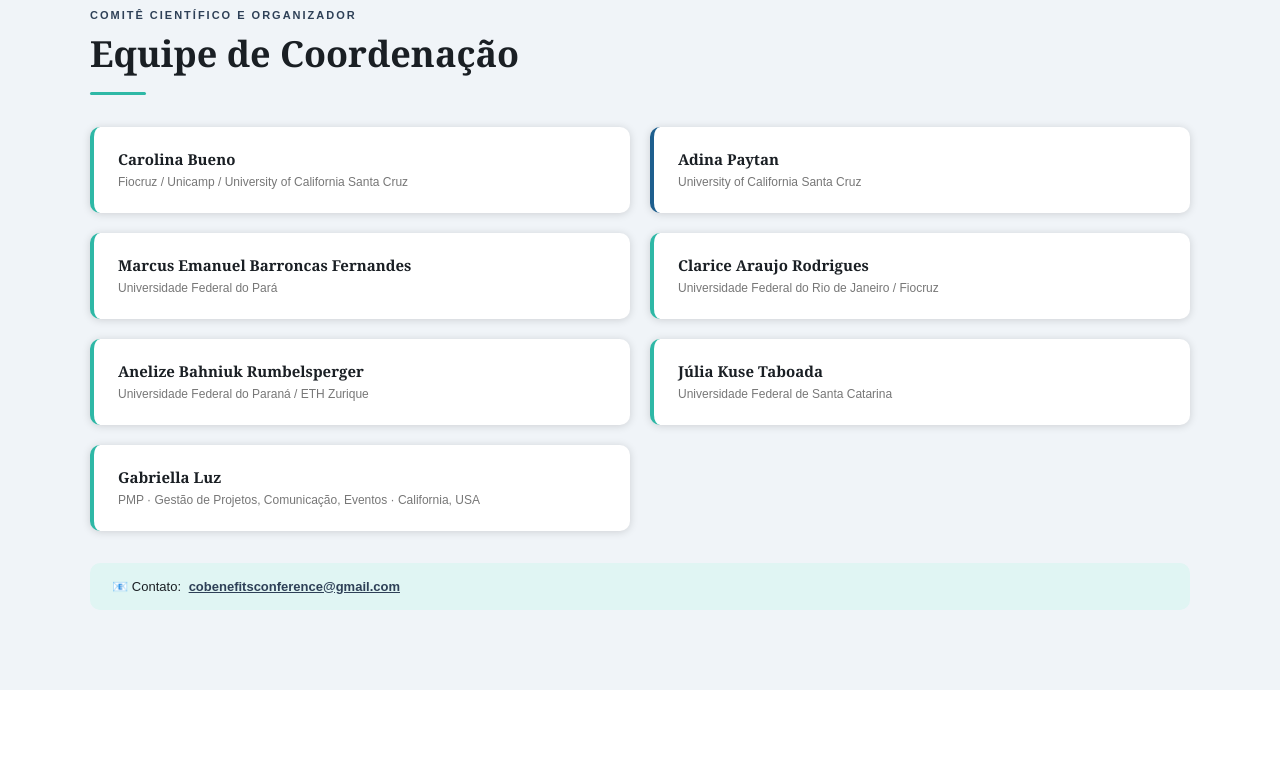
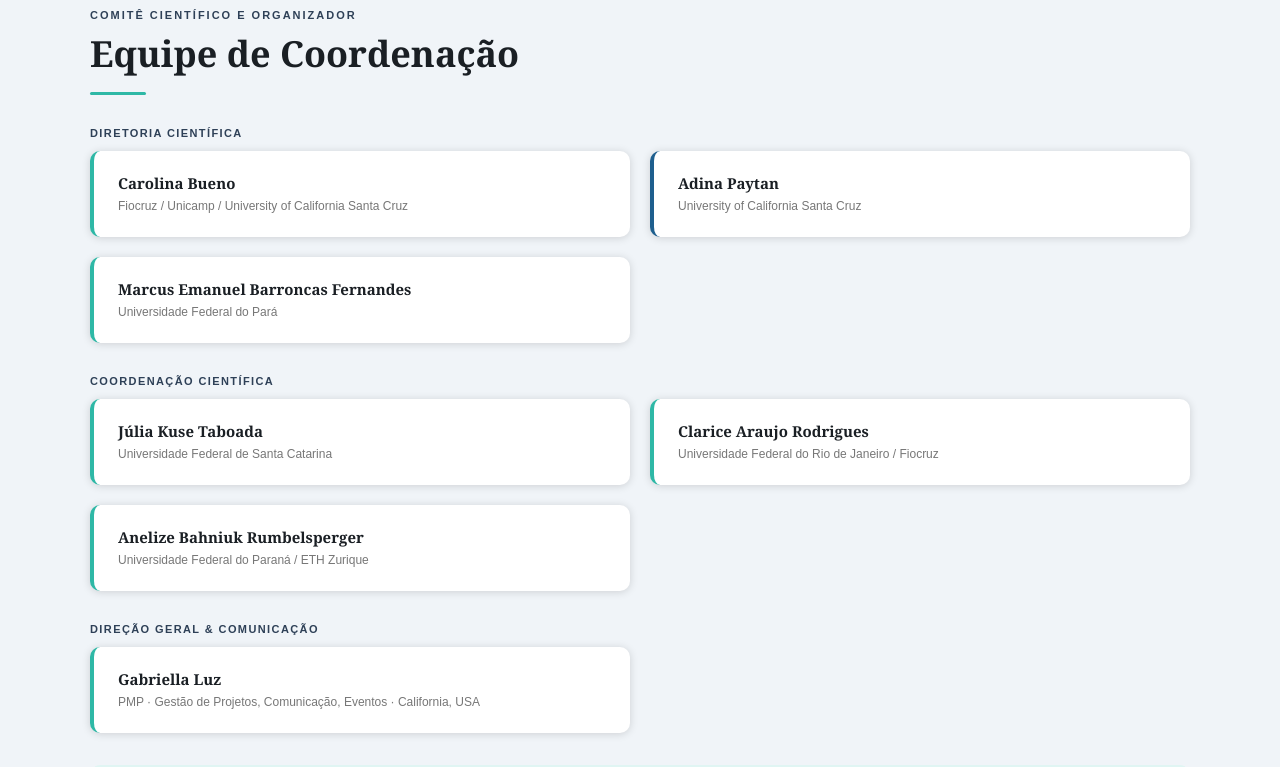
Before and after one commit to cobenefitsconference/cobenefits-conference, a plain HTML site: page index.html in a window 1280 px wide. Shown: the part 7490-8257 px from the top of the page. Drawn offline with Linux system fonts and the light colour scheme.

Commit message:
Update committee section with roles: Diretoria Cientifica, Coordenacao Cientifica, Direcao Geral

```diff
--- a/index.html
+++ b/index.html
@@ -2140,6 +2140,11 @@
       </h2>
       <div class="divider"></div>
 
+      <!-- Diretoria Científica -->
+      <p style="font-family:Arial,sans-serif;font-size:11px;font-weight:700;letter-spacing:1.4px;text-transform:uppercase;color:var(--green-mid);margin-bottom:12px;">
+        <span data-lang="pt">Diretoria Científica</span>
+        <span data-lang="en">Scientific Directors</span>
+      </p>
       <div class="org-grid" style="margin-bottom:32px;">
         <div class="org-card">
           <h4>Carolina Bueno</h4>
@@ -2153,6 +2158,18 @@
           <h4>Marcus Emanuel Barroncas Fernandes</h4>
           <div class="inst">Universidade Federal do Pará</div>
         </div>
+      </div>
+
+      <!-- Coordenação Científica -->
+      <p style="font-family:Arial,sans-serif;font-size:11px;font-weight:700;letter-spacing:1.4px;text-transform:uppercase;color:var(--green-mid);margin-bottom:12px;">
+        <span data-lang="pt">Coordenação Científica</span>
+        <span data-lang="en">Scientific Coordinators</span>
+      </p>
+      <div class="org-grid" style="margin-bottom:32px;">
+        <div class="org-card">
+          <h4>Júlia Kuse Taboada</h4>
+          <div class="inst">Universidade Federal de Santa Catarina</div>
+        </div>
         <div class="org-card">
           <h4>Clarice Araujo Rodrigues</h4>
           <div class="inst">Universidade Federal do Rio de Janeiro / Fiocruz</div>
@@ -2161,10 +2178,14 @@
           <h4>Anelize Bahniuk Rumbelsperger</h4>
           <div class="inst">Universidade Federal do Paraná / ETH Zurique</div>
         </div>
-        <div class="org-card">
-          <h4>Júlia Kuse Taboada</h4>
-          <div class="inst">Universidade Federal de Santa Catarina</div>
-        </div>
+      </div>
+
+      <!-- Direção Geral -->
+      <p style="font-family:Arial,sans-serif;font-size:11px;font-weight:700;letter-spacing:1.4px;text-transform:uppercase;color:var(--green-mid);margin-bottom:12px;">
+        <span data-lang="pt">Direção Geral &amp; Comunicação</span>
+        <span data-lang="en">General Director &amp; Communications</span>
+      </p>
+      <div class="org-grid" style="margin-bottom:32px;">
         <div class="org-card">
           <h4>Gabriella Luz</h4>
           <div class="inst">PMP · Gestão de Projetos, Comunicação, Eventos · California, USA</div>
```
